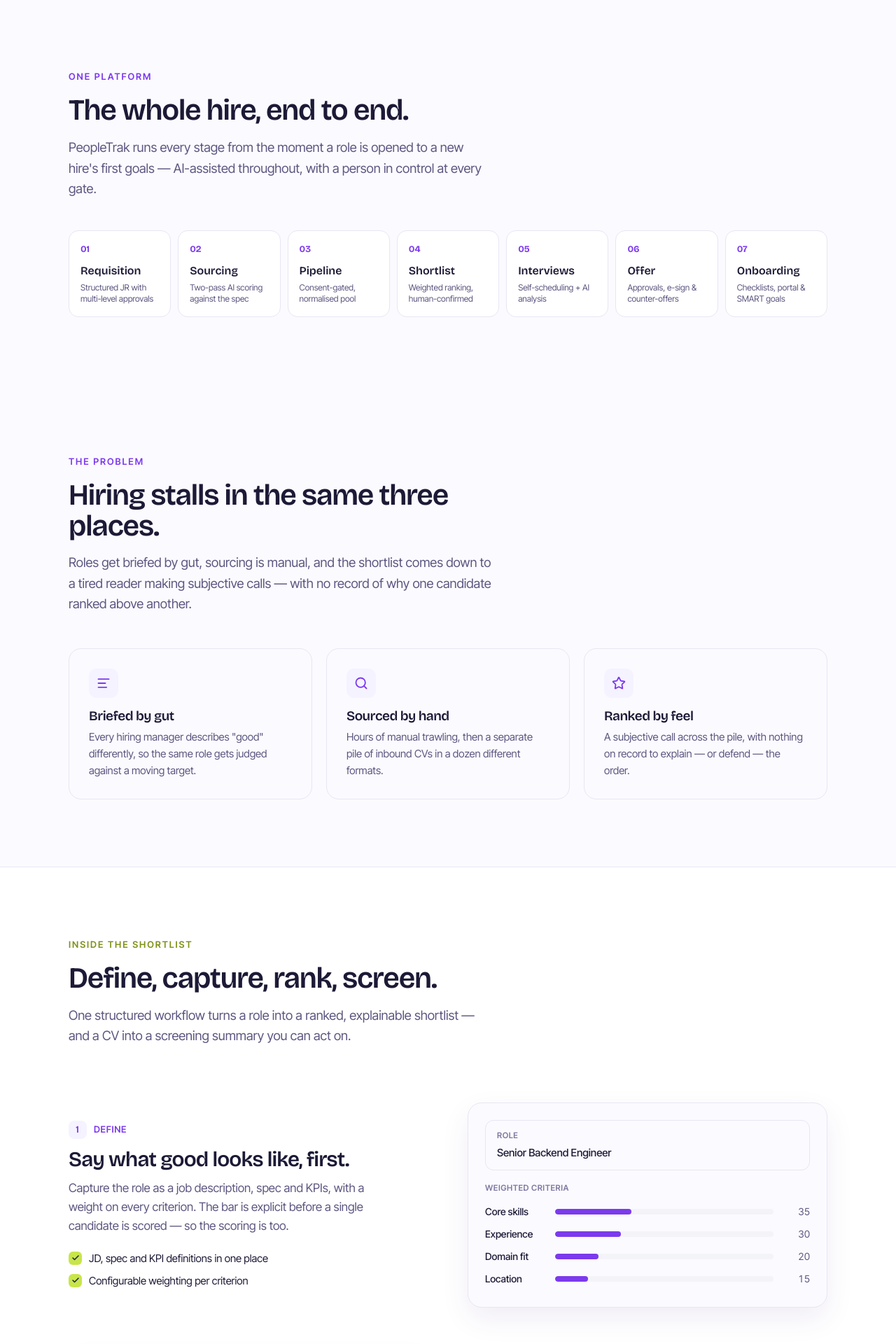
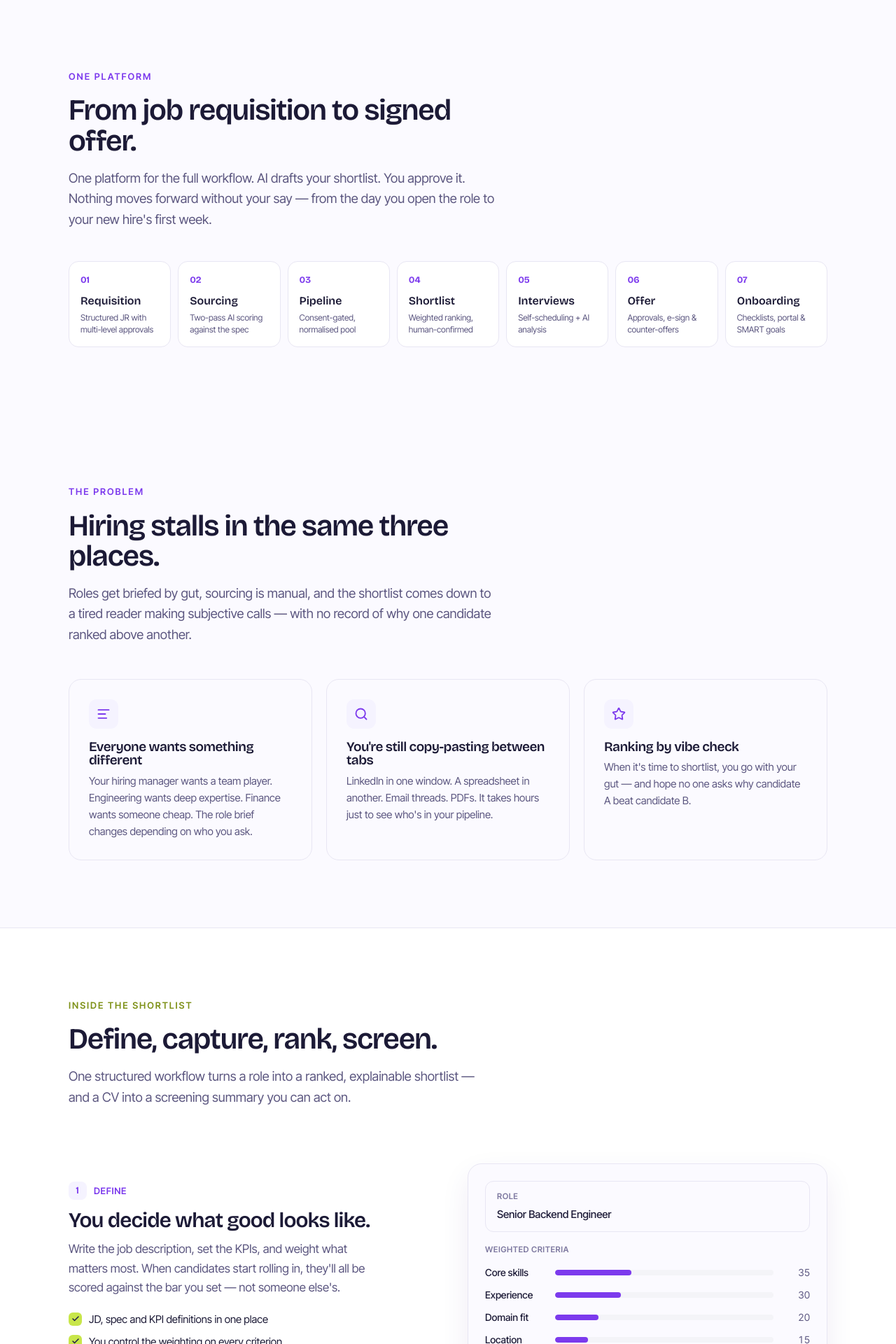
Before and after one commit to PRODG-XYZ/people-trak-site, a React (Vite) app: page / in a window 1280 px wide. Shown: the part 840-2760 px from the top of the page at 70% size. Built offline with nearby package versions, Linux system fonts and the light colour scheme.

Commit message:
Humanize copy: active voice, concrete specifics, remove AI-speak patterns

```diff
--- a/src/components/sections/compliance.tsx
+++ b/src/components/sections/compliance.tsx
@@ -5,32 +5,32 @@
   {
     icon: Shield,
     title: "NDPA & GDPR aligned",
-    description: "Built around the Nigeria Data Protection Act and GDPR, and designed to extend across African regimes.",
+    description: "We built around the Nigeria Data Protection Act and designed it to work across African data regimes.",
   },
   {
     icon: CheckCircle,
     title: "Consent before outreach",
-    description: "No candidate is contacted without recorded, timestamped consent. Scoring happens on publicly available data; outreach only begins after explicit permission.",
+    description: "We record consent before we ever reach out. You can see the timestamp. Scoring uses public data; contact only happens after explicit permission.",
   },
   {
     icon: Trash2,
     title: "Right to erasure",
-    description: "One authenticated request nullifies a candidate's personal data, with the action logged.",
+    description: "One authenticated request and we delete their personal data. We log who asked and when.",
   },
   {
     icon: Users,
     title: "DEI, anonymised",
-    description: "Demographic groups smaller than five show as <5 everywhere, and are never re-identified.",
+    description: "Demographic groups under five people show as <5 everywhere. We never try to re-identify them.",
   },
   {
     icon: UserCircle,
     title: "Human in the loop",
-    description: "No decision with legal or significant effect is taken by automation alone — a person reviews and confirms.",
+    description: "AI recommends. You decide. No offer goes out without a human hitting approve.",
   },
   {
     icon: List,
     title: "Audited end to end",
-    description: "Every consent, score and decision is logged with the acting user, rationale and time.",
+    description: "Every consent, score and decision gets logged with who did it, why, and when.",
   },
 ]
 
--- a/src/components/sections/cta-band.tsx
+++ b/src/components/sections/cta-band.tsx
@@ -10,11 +10,12 @@
           whileInView={{ opacity: 1, y: 0 }}
           viewport={{ once: true }}
         >
-          <h2 className="font-display font-semibold text-section text-white max-w-[18ch] mx-auto">
-            Turn your next role into a defensible shortlist.
+          <h2 className="font-display font-semibold text-section text-white max-w-[20ch] mx-auto">
+            Build a shortlist you can explain.
           </h2>
           <p className="text-[19px] text-purple-100 mt-4">
-            See PeopleTrak take a live role from requisition to a ranked, defensible shortlist.
+            See PeopleTrak take a live role from requisition to ranked candidates —
+            ready when the CEO asks why you picked Amara over Mariam.
           </p>
           <div className="flex flex-wrap gap-3 justify-center mt-8">
             <Button variant="lime" size="lg" asChild>
--- a/src/components/sections/explainable.tsx
+++ b/src/components/sections/explainable.tsx
@@ -41,7 +41,7 @@
               A reason behind every rank.
             </h2>
             <p className="text-[18.5px] text-purple-200/80 mt-4">
-              The weights are fixed and the breakdown is always shown, so a score holds up to scrutiny. AI recommends and explains; a person makes the call. And every decision is logged with its rationale — so a shortlist is something you can defend, not just trust.
+              Every candidate gets the same test, scored the same way. You can see exactly how they scored — useful when the CEO asks why you picked Amara over Mariam. AI recommends; you decide. We log every choice with who made it and why.
             </p>
 
             {/* Pills */}
--- a/src/components/sections/hero.tsx
+++ b/src/components/sections/hero.tsx
@@ -34,9 +34,9 @@
             </h1>
 
             <p className="text-lg text-purple-200/80 mt-6 max-w-[50ch] leading-relaxed">
-              PeopleTrak finds, scores and ranks the people who aren't in your inbox —
-              then runs the whole hire from first contact to first day. Proactive sourcing,
-              done in a way you can stand behind.
+              PeopleTrak finds candidates who never applied. Scores them against your criteria.
+              Shows you the work. You decide who to call. We handle the rest — from first
+              message to signed offer.
             </p>
 
             <div className="flex flex-wrap gap-3 mt-8">
--- a/src/components/sections/how-it-works.tsx
+++ b/src/components/sections/how-it-works.tsx
@@ -7,41 +7,41 @@
   {
     number: 1,
     phase: "Define",
-    title: "Say what good looks like, first.",
-    description: "Capture the role as a job description, spec and KPIs, with a weight on every criterion. The bar is explicit before a single candidate is scored — so the scoring is too.",
+    title: "You decide what good looks like.",
+    description: "Write the job description, set the KPIs, and weight what matters most. When candidates start rolling in, they'll all be scored against the bar you set — not someone else's.",
     points: [
       "JD, spec and KPI definitions in one place",
-      "Configurable weighting per criterion",
+      "You control the weighting on every criterion",
     ],
   },
   {
     number: 2,
     phase: "Capture",
-    title: "One pool, one schema — consent-first.",
-    description: "Every applicant lands in a single pool and is normalised against the same schema, so no CV wins on formatting. Consent is captured and timestamped before anything is scored — nothing runs without it.",
+    title: "One pool. Same rules for everyone.",
+    description: "We dump every applicant into one pile and compare them the same way — whatever their CV looks like. And we record consent before we ever reach out, timestamped and auditable.",
     points: [
-      "Normalised to one schema, whatever the format",
-      "NDPR/GDPR consent captured before any scoring",
+      "Same comparison criteria, whatever the CV format",
+      "Consent recorded before any outreach",
     ],
   },
   {
     number: 3,
     phase: "Rank",
-    title: "Apples to apples, above the line.",
-    description: "Every candidate is scored by an AI model against your JD, spec and KPI weighting. Anyone above the 80% match threshold surfaces on the shortlist — each with a score breakdown you can open.",
+    title: "Same test. Same bar. No favorites.",
+    description: "We score every candidate against your criteria using the same model, same weights. Anyone hitting 80% or above surfaces on your shortlist — and you can see exactly how they scored.",
     points: [
-      "One model, one weighting, every candidate",
-      "Shortlist surfaces above an 80% match",
+      "One model, one weighting applied to everyone",
+      "You see the full score breakdown on every candidate",
     ],
   },
   {
     number: 4,
     phase: "Screen",
-    title: "CV in, screening out.",
-    description: "A submitted CV triggers a second-pass rescore and a screening summary, plus role-specific pre-screening questions drawn straight from the JD and spec — ready before the call.",
+    title: "Walk into interviews prepared.",
+    description: "When a CV comes in, we rescore it and build you a screening summary — plus three specific questions drawn from the role requirements. You'll know what to ask before the call starts.",
     points: [
-      "Two-pass scoring: profile first, then the submitted CV",
-      "AI pre-screening questions from the JD & spec",
+      "Second-pass scoring when the CV hits your desk",
+      "Role-specific questions ready before you dial",
     ],
   },
 ]
--- a/src/components/sections/platform.tsx
+++ b/src/components/sections/platform.tsx
@@ -25,10 +25,11 @@
             One platform
           </span>
           <h2 className="font-display font-semibold text-section mt-3.5">
-            The whole hire, end to end.
+            From job requisition to signed offer.
           </h2>
           <p className="text-[18.5px] text-slate-custom mt-4">
-            PeopleTrak runs every stage from the moment a role is opened to a new hire's first goals — AI-assisted throughout, with a person in control at every gate.
+            One platform for the full workflow. AI drafts your shortlist. You approve it.
+            Nothing moves forward without your say — from the day you open the role to your new hire's first week.
           </p>
         </motion.div>
 
--- a/src/components/sections/problem.tsx
+++ b/src/components/sections/problem.tsx
@@ -4,18 +4,18 @@
 const problems = [
   {
     icon: AlignLeft,
-    title: "Briefed by gut",
-    description: "Every hiring manager describes \"good\" differently, so the same role gets judged against a moving target.",
+    title: "Everyone wants something different",
+    description: "Your hiring manager wants a team player. Engineering wants deep expertise. Finance wants someone cheap. The role brief changes depending on who you ask.",
   },
   {
     icon: Search,
-    title: "Sourced by hand",
-    description: "Hours of manual trawling, then a separate pile of inbound CVs in a dozen different formats.",
+    title: "You're still copy-pasting between tabs",
+    description: "LinkedIn in one window. A spreadsheet in another. Email threads. PDFs. It takes hours just to see who's in your pipeline.",
   },
   {
     icon: Star,
-    title: "Ranked by feel",
-    description: "A subjective call across the pile, with nothing on record to explain — or defend — the order.",
+    title: "Ranking by vibe check",
+    description: "When it's time to shortlist, you go with your gut — and hope no one asks why candidate A beat candidate B.",
   },
 ]
 
--- a/src/components/sections/showcase.tsx
+++ b/src/components/sections/showcase.tsx
@@ -22,7 +22,7 @@
             The shortlist, where the work happens.
           </h2>
           <p className="text-[18.5px] text-slate-custom mt-4">
-            Everything resolves to one view: a candidate a hiring manager can act on — score, breakdown and screening, one tap away.
+            This is where hiring actually happens. One screen with everything you need: the score, how they got it, and what to ask them. No tab-switching. No guessing.
           </p>
         </motion.div>
 
```
